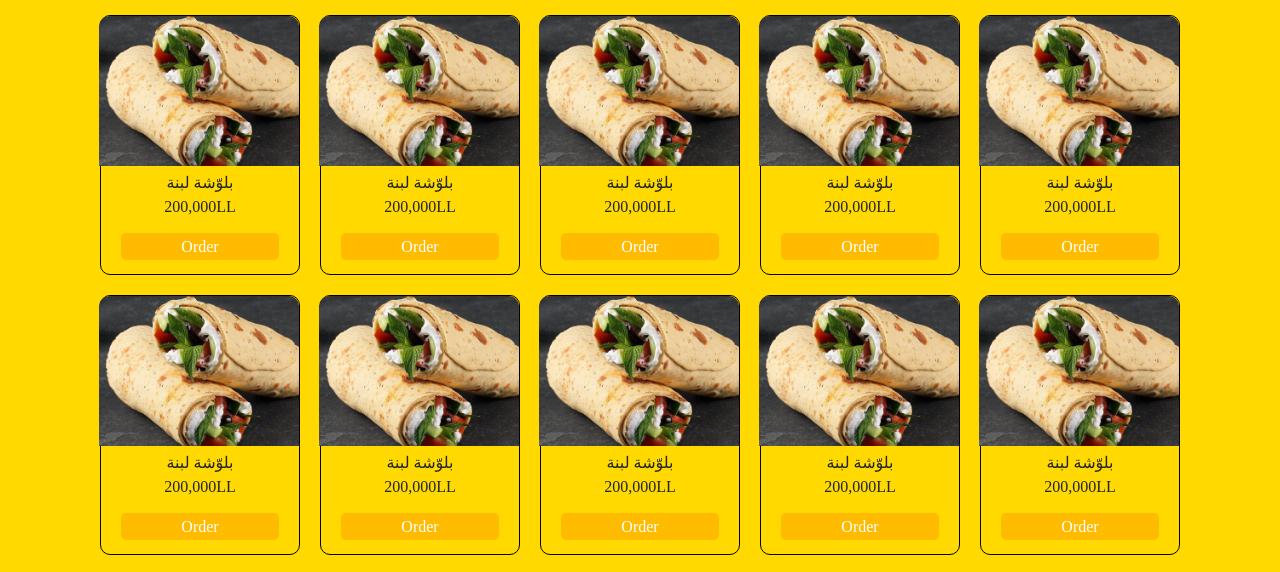
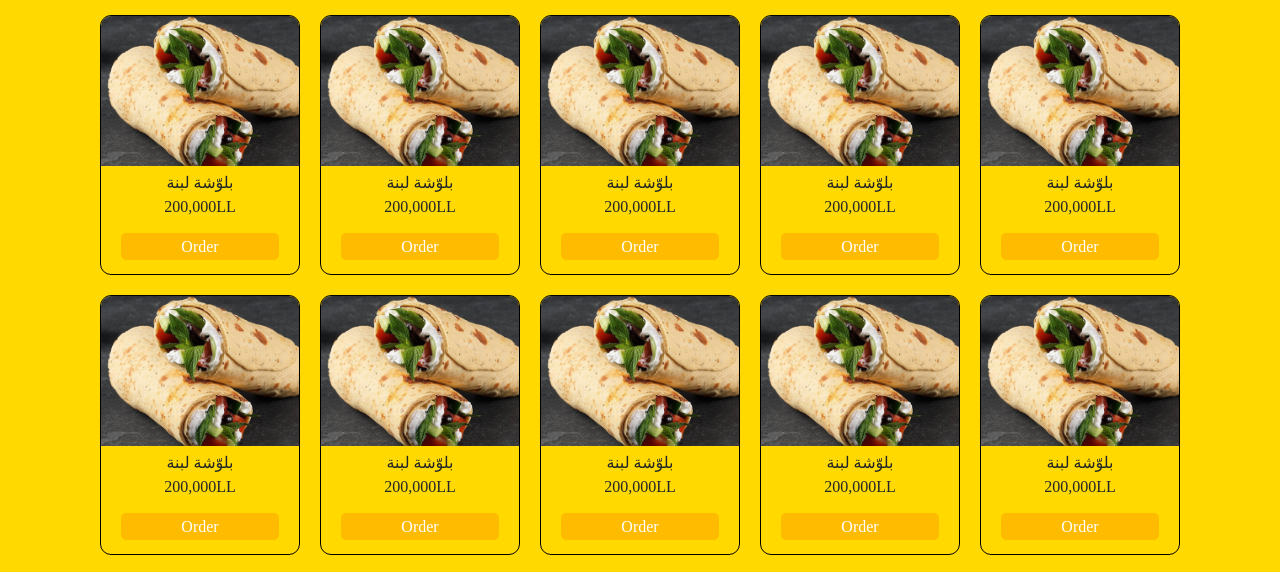
Before and after one commit to ahmads29/Balloushi, a plain HTML site: page index.html in a window 1280 px wide. Shown: the part 196-768 px from the top of the page. Drawn offline with nearby package versions, Linux system fonts and the light colour scheme; a web font is replaced by a local one.

Commit message:
Update style.css

```diff
--- a/style.css
+++ b/style.css
@@ -68,13 +68,13 @@ body {
 
 .devzur_menu-item{
     width: 200px;
-    border-radius: 10px;
+    border-radius: 11px;
     border: 1px solid black;
     height: 260px;
     margin: 10px;
 }
 .devzur_menu-item img{
-    width: 200px;
+    width: 198px;
     height: 150px;
     object-fit: cover;
     border-top-right-radius: 10px;
@@ -128,7 +128,7 @@ body {
 .footer {
     margin-top: 170px;
     position: relative;
-    /* width: 100%; */
+    width: 100%;
     background: #ffa500;
     min-height: 100px;
     padding: 20px 50px;
```
